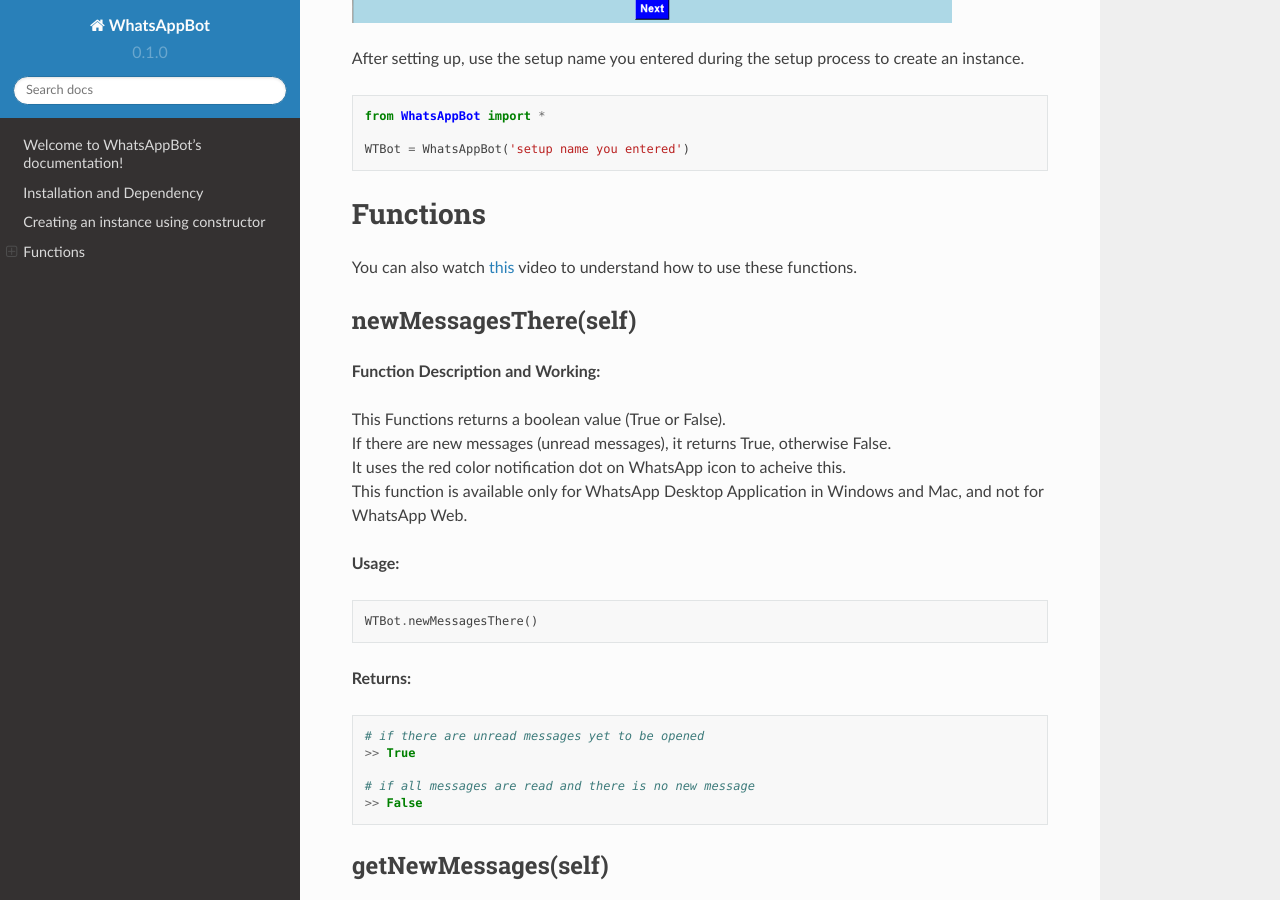
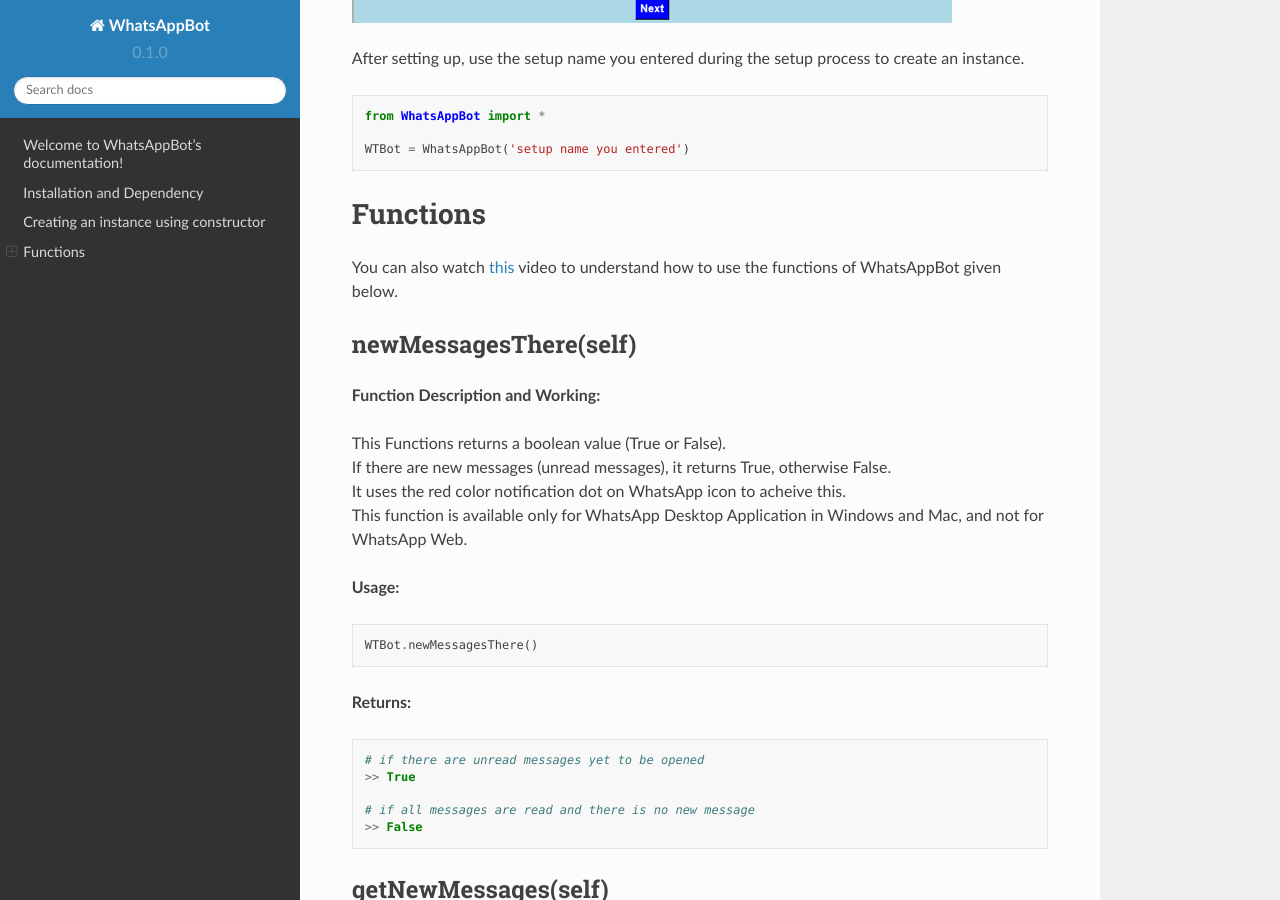
Before and after one commit to ArvindR07/WhatsAppBotDocs, a Sphinx documentation site: the page built from docs/source/index.rst, in a window 1280 px wide and 900 px high, scrolled down 1768 px. Built offline with Sphinx 7.4.7 and the Read the Docs theme 2.0.0, drawn with Linux system fonts in a browser that asks for light colours.

Commit message:
Update index.rst

```diff
--- a/docs/source/index.rst
+++ b/docs/source/index.rst
@@ -81,7 +81,7 @@
 Functions
 =======================
 
-You can also watch `this <https://www.youtube.com/>`_ video to understand how to use these functions.
+You can also watch `this <https://www.youtube.com/>`_ video to understand how to use the functions of WhatsAppBot given below.
 
 =============================
 newMessagesThere(self)
```
